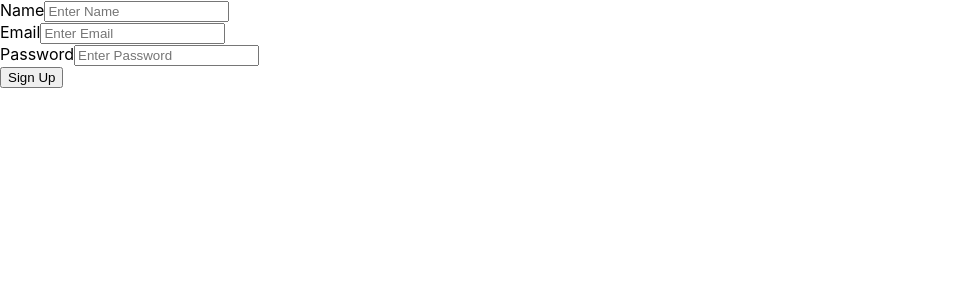
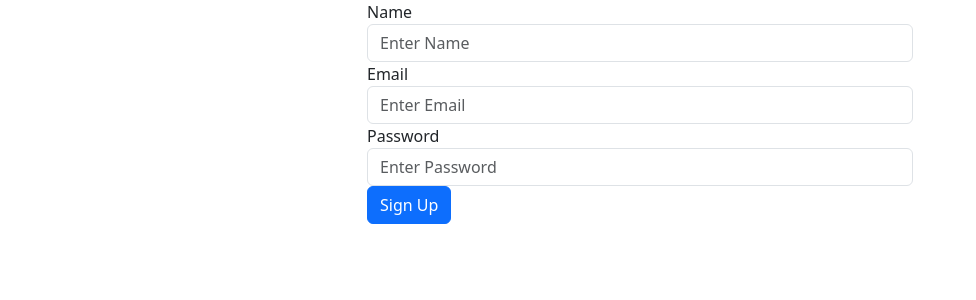
Before and after one commit to mohsinrashid64/React-Stuff, a React (Create React App) app: page /signup in a window 1280 px wide. Shown: the top 300 px of the page, without its empty margins (0-976 px from the left). Built offline with nearby package versions, Linux system fonts and the light colour scheme.

Commit message:
6th commit

```diff
--- a/package.json
+++ b/package.json
@@ -7,12 +7,14 @@
     "@testing-library/react": "^13.4.0",
     "@testing-library/user-event": "^13.5.0",
     "axios": "^1.4.0",
+    "bootstrap": "^5.3.1",
     "cors": "^2.8.5",
     "express": "^4.18.2",
     "mongoose": "^7.4.1",
     "mysql": "^2.18.1",
     "mysql2": "^3.4.3",
     "react": "^18.2.0",
+    "react-bootstrap": "^2.8.0",
     "react-dom": "^18.2.0",
     "react-router-dom": "^6.14.1",
     "react-scripts": "5.0.1",
--- a/src/App.js
+++ b/src/App.js
@@ -3,6 +3,7 @@ import React from 'react';
 import {Route,Routes} from 'react-router-dom'
 import Login from './Components/Login';
 import Signup from './Components/Signup';
+import Home from './Components/Home';
 
 
 
@@ -13,6 +14,7 @@ function App() {
       <Routes>
       <Route path='/' element={<Login/>}></Route>
       <Route path='/signup' element={<Signup/>}></Route>
+      <Route path='/home' element={<Home/>}></Route>
       </Routes>
 
 
--- /dev/null
+++ b/src/Components/Home.js
@@ -0,0 +1,16 @@
+import React from 'react'
+// import { Link } from 'react-router-dom';
+// import { useState } from 'react';
+// import Validation from './LoginValidation';
+// import axios from 'axios';
+
+export default function Home(){
+
+
+
+    return(
+        <div>
+            <h1>HOME PAGE</h1>
+        </div>
+    );
+}
--- a/src/Components/Login.js
+++ b/src/Components/Login.js
@@ -1,54 +1,81 @@
-import React from 'react'
+import React, { useState } from 'react';
 import { Link } from 'react-router-dom';
-import { useState } from 'react';
-import Validation from './LoginValidation';
 import axios from 'axios';
+import { useNavigate } from 'react-router';
+import 'bootstrap/dist/css/bootstrap.min.css';
 
-export default function Login(){
-    const[values,setValues] = useState({
-        email:'',
-        password:''
-    })
-    const [errors,setErrors] =useState({})
-    const handleInput = (event)=>{
-        setValues(prev => ({...prev,[event.target.name]:[event.target.value]}))
+export default function Login() {
+  const [values, setValues] = useState({
+    email: '',
+    password: ''
+  });
+
+  const navigate = useNavigate();
+
+  const handleInput = (event) => {
+    setValues((prev) => ({ ...prev, [event.target.name]: event.target.value }));
+  };
+
+  const handleSubmit = async (event) => {
+    event.preventDefault();
+
+    try {
+      const response = await axios.post('http://localhost:5000/getlogindetails', values, {
+        headers: {
+          'Content-Type': 'application/json'
+        }
+      });
+
+      if (response.status === 200) {
+        console.log('User exists!');
+        // Redirect to the home page
+        navigate('/home');
+      } else {
+        console.log('User does not exist!');
+      }
+    } catch (error) {
+      console.error('An error occurred during login:', error);
     }
-    const handleSubmit=(event)=>{
-        event.preventDefault();
-        setErrors(Validation(values))
-        if(errors.email === "" && errors.password === ""){
-            axios.post("http://localhost:8081/login",values)
-            .then(res=>{
-                if(res.data === "Success"){
-                    console.log("LOGIN, IT WORAKS");
-                } else{
-                    console.log("WHAT THE HAIL, FAILURE")
-                }
+  };
 
-
-            })
-            .catch(err=>console.log(err));
-        }
-    }
-    return(
-        <div>
-            <div>
-                <form action = "" onSubmit={handleSubmit}>
-                    <div>
-                        <label>Email</label>
-                        <input type="email" placeholder='Enter Email' onChange={handleInput} name='email'/>
-                        {errors.email && <span>{errors.email}</span>}
-                    </div>
-                    <div>
-                        <label>Password</label>
-                        <input type="password" placeholder='Enter Password' onChange={handleInput} name='password'/>
-                        {errors.password && <span >{errors.password} </span>}
-                    </div>
-                    <button>Log in</button>
-
-                    <Link to='signup'>Create Account</Link>
-                </form>
+  return (
+    <div className="container">
+      <div className="row justify-content-center">
+        <div className="col-md-6">
+          <form onSubmit={handleSubmit}>
+            <div className="form-group">
+              <label htmlFor="email">Email</label>
+              <input
+                type="email"
+                className="form-control"
+                id="email"
+                placeholder="Enter Email"
+                onChange={handleInput}
+                name="email"
+                value={values.email}
+              />
             </div>
+            <div className="form-group">
+              <label htmlFor="password">Password</label>
+              <input
+                type="password"
+                className="form-control"
+                id="password"
+                placeholder="Enter Password"
+                onChange={handleInput}
+                name="password"
+                value={values.password}
+              />
+            </div>
+            <button type="submit" className="btn btn-primary">
+              Log in
+            </button>
+            <Link to="/signup" className="btn btn-link ml-2">
+              Create Account
+            </Link>
+          </form>
         </div>
-    );
+      </div>
+    </div>
+  );
 }
--- a/src/Components/Signup.js
+++ b/src/Components/Signup.js
@@ -1,58 +1,91 @@
 import axios from 'axios';
-import React from 'react'
-import { useState } from 'react'
+import React from 'react';
+import { useState } from 'react';
 import { useNavigate } from 'react-router';
 import Validation from './SignupValidation';
+import 'bootstrap/dist/css/bootstrap.min.css';
 
+export default function Signup() {
+  const [values, setValues] = useState({
+    name: '',
+    email: '',
+    password: ''
+  });
+  const navigate = useNavigate();
+  const [errors, setErrors] = useState({});
 
+  const handleInput = (event) => {
+    setValues((prev) => ({ ...prev, [event.target.name]: event.target.value }));
+  };
 
-export default function Signup(){
+  const handleSubmit = async (event) => {
+    event.preventDefault();
+    const validationErrors = Validation(values);
+    setErrors(validationErrors);
 
-    const[values,setValues] = useState({
-        name:'',
-        email:'',
-        password:''
-    })
-    const navigate = useNavigate();
-    const [errors,setErrors] =useState({})
-    const handleInput = (event)=>{
-        setValues(prev => ({...prev,[event.target.name]:[event.target.value]}))
+    try {
+      let response = await axios.post('http://localhost:5000/getsignupdetails', values, {
+        headers: {
+          'Content-Type': 'application/json'
         }
-    const handleSubmit=(event)=>{
-        event.preventDefault();
-        setErrors(Validation(values));
-        if(errors.name === "" && errors.email === "" && errors.password === ""){
-            axios.post("http://localhost:8081/signup",values)
-            .then(res=>{
-                console.log("IT WORAKS");
+      });
+
+      console.log('IT WORKS');
+      console.log(response);
       navigate('/');
-            })
-            .catch(err=>console.log(err));
+    } catch (error) {
+      console.log(error);
     }
-    }
-
-    return(
-        <div>
-            <div>
-            <form action = "" onSubmit={handleSubmit}>
-                    <div>
-                        <label>Name</label>
-                        <input type="Name" placeholder='Enter Name' onChange={handleInput} name='name' />
-                        {errors.name && <span>{errors.name}</span>}
+  };
+  return (
+    <div className="container">
+      <div className="row justify-content-center">
+        <div className="col-md-6">
+          <form onSubmit={handleSubmit}>
+            <div className="form-group">
+              <label htmlFor="name">Name</label>
+              <input
+                type="text"
+                className={`form-control ${errors.name ? 'is-invalid' : ''}`}
+                id="name"
+                placeholder="Enter Name"
+                onChange={handleInput}
+                name="name"
+                value={values.name}
+              />
+              {errors.name && <span className="invalid-feedback">{errors.name}</span>}
             </div>
-                    <div>
-                        <label>Email</label>
-                        <input type="email" placeholder='Enter Email' onChange={handleInput} name='email'/>
-                        {errors.email && <span>{errors.email}</span>}
+            <div className="form-group">
+              <label htmlFor="email">Email</label>
+              <input
+                type="email"
+                className={`form-control ${errors.email ? 'is-invalid' : ''}`}
+                id="email"
+                placeholder="Enter Email"
+                onChange={handleInput}
+                name="email"
+                value={values.email}
+              />
+              {errors.email && <span className="invalid-feedback">{errors.email}</span>}
             </div>
-                    <div>
-                        <label>Password</label>
-                        <input type="password" placeholder='Enter Password' onChange={handleInput} name='password'/>
-                        {errors.password && <span >{errors.password} </span>}
+            <div className="form-group">
+              <label htmlFor="password">Password</label>
+              <input
+                type="password"
+                className={`form-control ${errors.password ? 'is-invalid' : ''}`}
+                id="password"
+                placeholder="Enter Password"
+                onChange={handleInput}
+                name="password"
+                value={values.password}
+              />
+              {errors.password && <span className="invalid-feedback">{errors.password}</span>}
             </div>
-                    <button>Sign Up</button>
-
+            <button type="submit" className="btn btn-primary">
+              Sign Up
+            </button>
           </form>
+        </div>
       </div>
     </div>
   );
```
Also changed, not shown: server.js (+63 -95 lines), 1 other file (tests, documents, lock files or other folders). Lines whose indentation alone changed are shown as unchanged.
